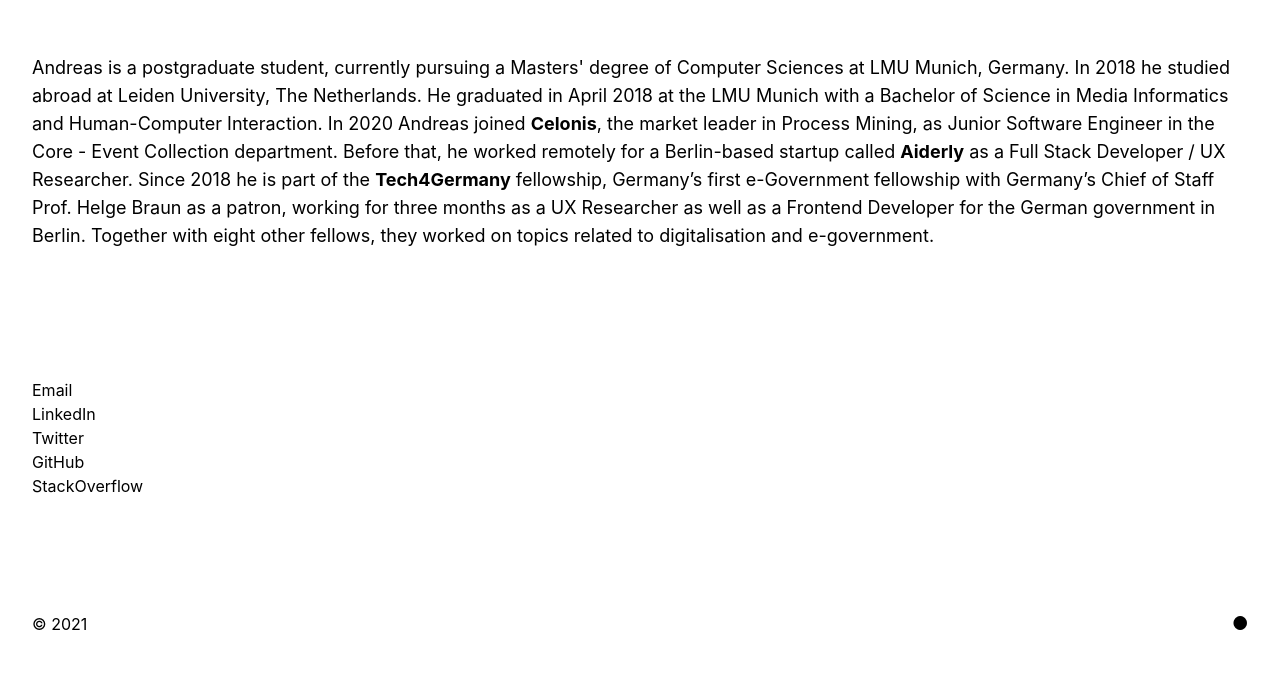
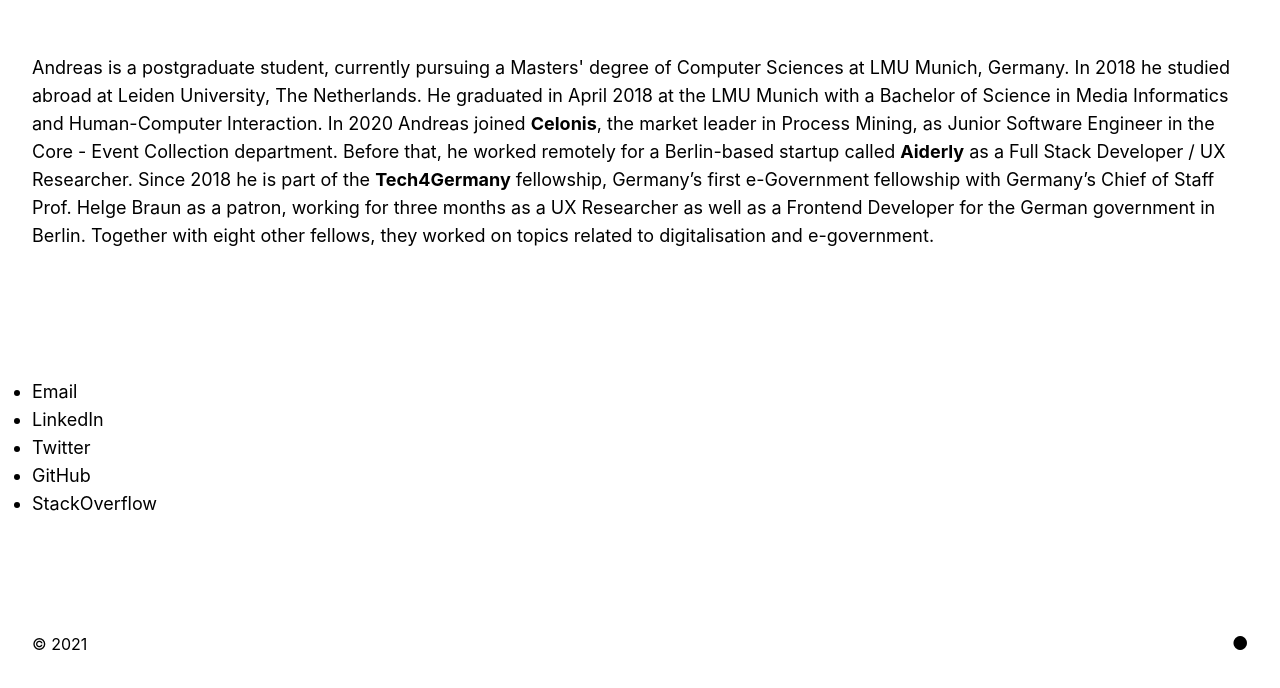
Before and after one commit to ndrsllwngr/andreasellwanger.com, a Next.js app: page / in a window 1280 px wide. Shown: the part 492-1180 px from the top of the page. Built offline with nearby package versions, Linux system fonts and the light colour scheme.

Commit message:
Increase target area

```diff
--- a/pages/index.js
+++ b/pages/index.js
@@ -64,7 +64,7 @@
       </div>
       <div
         className="max-w-7xl mx-auto px-4 sm:px-6 lg:px-8 flex flex-col flex-wrap container items-start justify-between py-16">
-        <ul>
+        <ul className="list-disc text-lg">
           {socialProfileList.map((socialProfile, i) => (
             <li key={i}>
               <a className="text-black hover:text-my-blue" href={socialProfile.href}>
```
